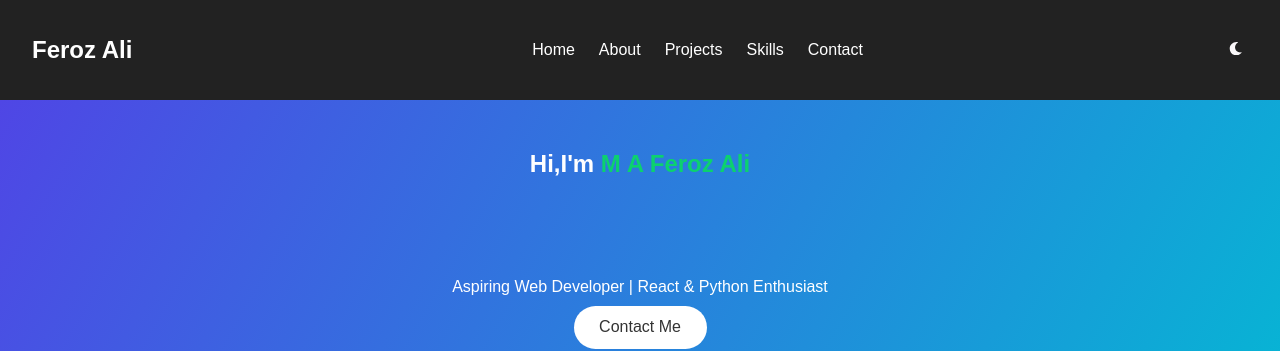
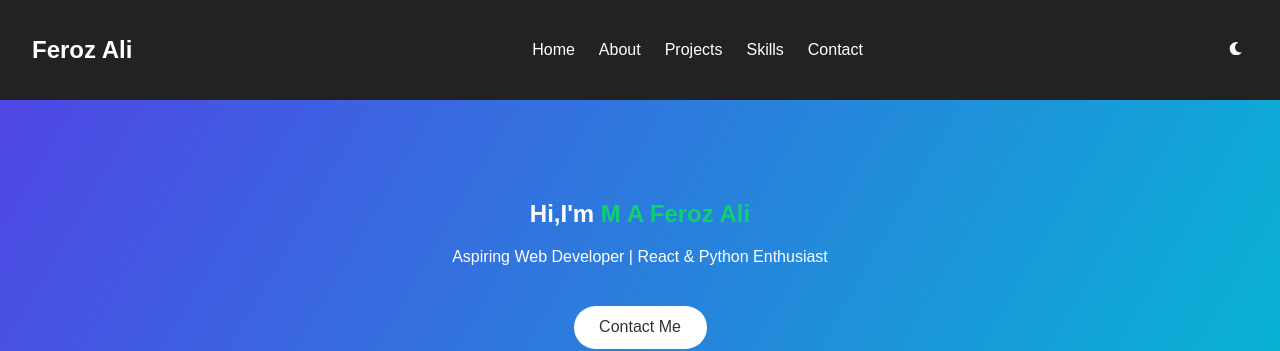
Before and after one commit to MA-FerozAli/my-portfolio, a React (Create React App) app: page / in a window 1280 px wide. Shown: the top 351 px of the page. Built offline with nearby package versions, Linux system fonts and the light colour scheme.

Commit message:
Remove framer-motion and react-scroll dependencies, simplify component animations

```diff
--- a/package.json
+++ b/package.json
@@ -8,12 +8,10 @@
     "@testing-library/jest-dom": "^6.9.1",
     "@testing-library/react": "^16.3.0",
     "@testing-library/user-event": "^13.5.0",
-    "framer-motion": "^12.23.24",
     "react": "^19.2.0",
     "react-dom": "^19.2.0",
     "react-icons": "^5.5.0",
     "react-scripts": "5.0.1",
-    "react-scroll": "^1.9.3",
     "web-vitals": "^2.1.4"
   },
   "scripts": {
--- a/src/components/About.js
+++ b/src/components/About.js
@@ -1,18 +1,10 @@
 import React from "react";
-import { motion } from "framer-motion";
+
 function About(){
     return(
         <section id="about" className="about">
-            <motion.img src="public\profile.jpg" alt="profile"
-            initial={{opacity :0,scale:0.8}}
-            transition={{duration :0.6}}
-            whileInView={{opacity :1,scale:1}}
-           />
-            <motion.div
-             initial={{opacity :0,y:40}}
-            transition={{duration :0.6}}
-            whileInView={{opacity :1,y:0}}
-            >
+            <img src="public\profile.jpg" alt="profile" />
+            <div>
                 <h2>About Me</h2>
                 <p>
                     I'm a passionate developer
@@ -20,7 +12,7 @@ function About(){
                     React   &  Python
 
                 </p>
-            </motion.div>
+            </div>
         </section>
     );
 }
--- a/src/components/Hero.js
+++ b/src/components/Hero.js
@@ -1,17 +1,11 @@
 import React from "react";
-import {motion} from "framer-motion";
+
 function Hero(){
     return(
         <section id="hero" className="hero">
-            <motion.h1 initial={{opacity :1,y:-50}}
-            transition={{duration :0.8}}
-            animation={{opacity:1,y:0}}
-            >Hi,I'm<span> M A Feroz Ali</span></motion.h1>
-            <motion.p
-            initial={{opacity :1,y:30}}
-            transition={{delay:0.4,duration :0.8}}
-            animation={{opacity:1,y:0}}>Aspiring Web Developer |
-                React & Python Enthusiast</motion.p>
+            <h1>Hi,I'm<span> M A Feroz Ali</span></h1>
+            <p>Aspiring Web Developer |
+                React & Python Enthusiast</p>
             <a href="#contact" className="btn">Contact Me</a>
         </section>
     );
--- a/src/components/Navbar.js
+++ b/src/components/Navbar.js
@@ -1,5 +1,4 @@
 import React from "react";
-import {Link} from "react-scroll";
 import { FaSun ,FaMoon } from "react-icons/fa";
 
 function NavBar({darkMode ,setDarkMode}){
@@ -8,8 +7,8 @@ function NavBar({darkMode ,setDarkMode}){
             <h2 className="logo">Feroz Ali</h2>
             <ul>{["Home","about","projects","skills","contact"].map((id)=>(
                 <li key={id}>
-                    <Link to={id} smooth duration={600}>
-                    {id.charAt(0).toUpperCase()+id.slice(1)}</Link>
+                    <a href={`#${id}`}>
+                    {id.charAt(0).toUpperCase()+id.slice(1)}</a>
                 </li>
             ))}
 
--- a/src/components/Projects.js
+++ b/src/components/Projects.js
@@ -1,6 +1,5 @@
 
 import React from "react";
- import {motion  } from "framer-motion";
 
 const projectData =[
     {
@@ -13,17 +12,16 @@ function Project(){
     return(
         <section id="projects" className="projects">
             <h2>Projects</h2>
-             <motion.div className="project-list">
+             <div className="project-list">
                  {projectData.map((proj,index)=>(
                     <div key={index}
-                    className="project-card" whileHover={{scale:1.05}}
-                    transition={{duration:0.3}}>
+                    className="project-card">
                         <h3>{proj.title}</h3>
                         <p>{proj.description}</p>
                         <p><strong>Tech:</strong>{proj.tech}</p>
                       </div>
                 ))}
-           </motion.div>
+           </div>
 
         </section>
     );
```
Also changed, not shown: 1 other file (tests, documents, lock files or other folders).
